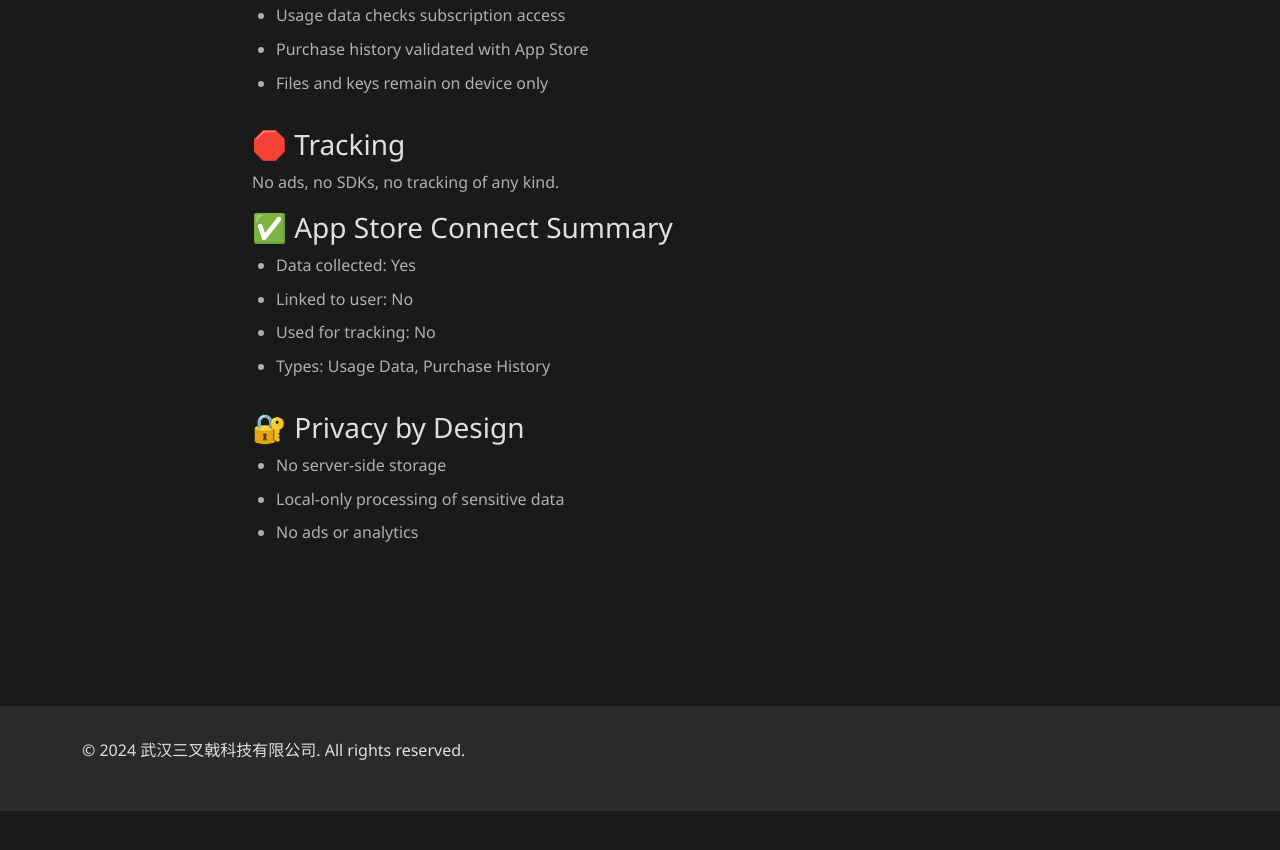
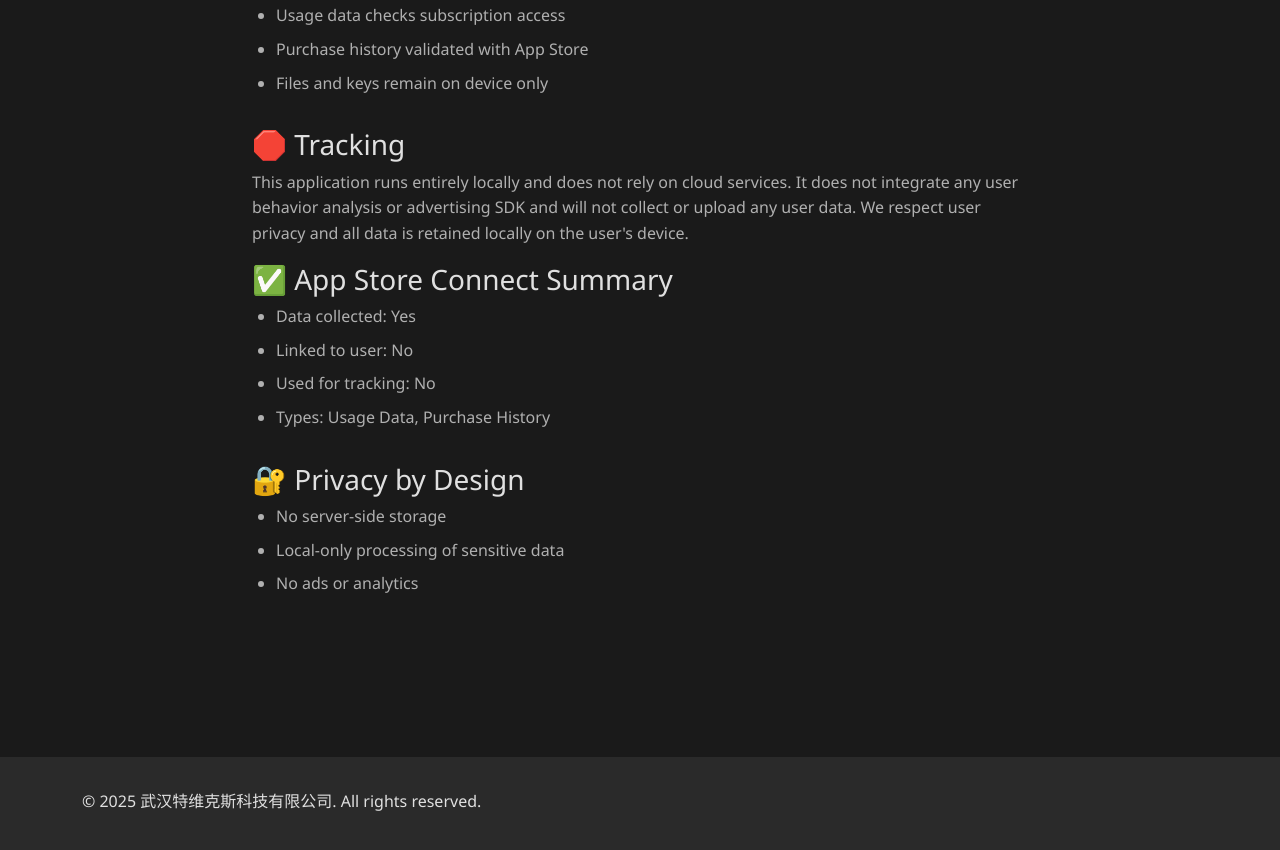
Before and after one commit to jc-hk-1916/jc-hk-1916.github.io, a plain HTML site: page NaviTerm_Privacy_Policy.html in a window 1280 px wide. Shown: the part 983-1833 px from the top of the page. Before the commit the page ends 1794 px from the top, so only its background shows below. Drawn offline with nearby package versions, Linux system fonts and the light colour scheme; a script that the page names is missing.

Commit message:
Update NaviTerm_Privacy_Policy.html

```diff
--- a/NaviTerm_Privacy_Policy.html
+++ b/NaviTerm_Privacy_Policy.html
@@ -78,7 +78,7 @@
                         </ul>
 
                         <h3>🛑 Tracking</h3>
-                        <p>No ads, no SDKs, no tracking of any kind.</p>
+                        <p>This application runs entirely locally and does not rely on cloud services. It does not integrate any user behavior analysis or advertising SDK and will not collect or upload any user data. We respect user privacy and all data is retained locally on the user's device.</p>
 
                         <h3>✅ App Store Connect Summary</h3>
                         <ul>
@@ -124,7 +124,7 @@
                         </ul>
 
                         <h3>🛑 追踪相关声明</h3>
-                        <p>无广告、无 SDK、无追踪。</p>
+                        <p>本应用完全本地运行，不依赖云端服务，不集成任何用户行为分析或广告 SDK，不会收集或上传任何用户数据。我们尊重用户隐私，所有数据均保留在用户设备本地。。</p>
 
                         <h3>✅ App Store Connect 建议</h3>
                         <ul>
@@ -151,7 +151,7 @@
         <div class="container">
             <div class="row">
                 <div class="col-md-6">
-                    <p>&copy; 2024 武汉三叉戟科技有限公司. All rights reserved.</p>
+                    <p>&copy; 2025 武汉特维克斯科技有限公司. All rights reserved.</p>
                 </div>
             </div>
         </div>
```
